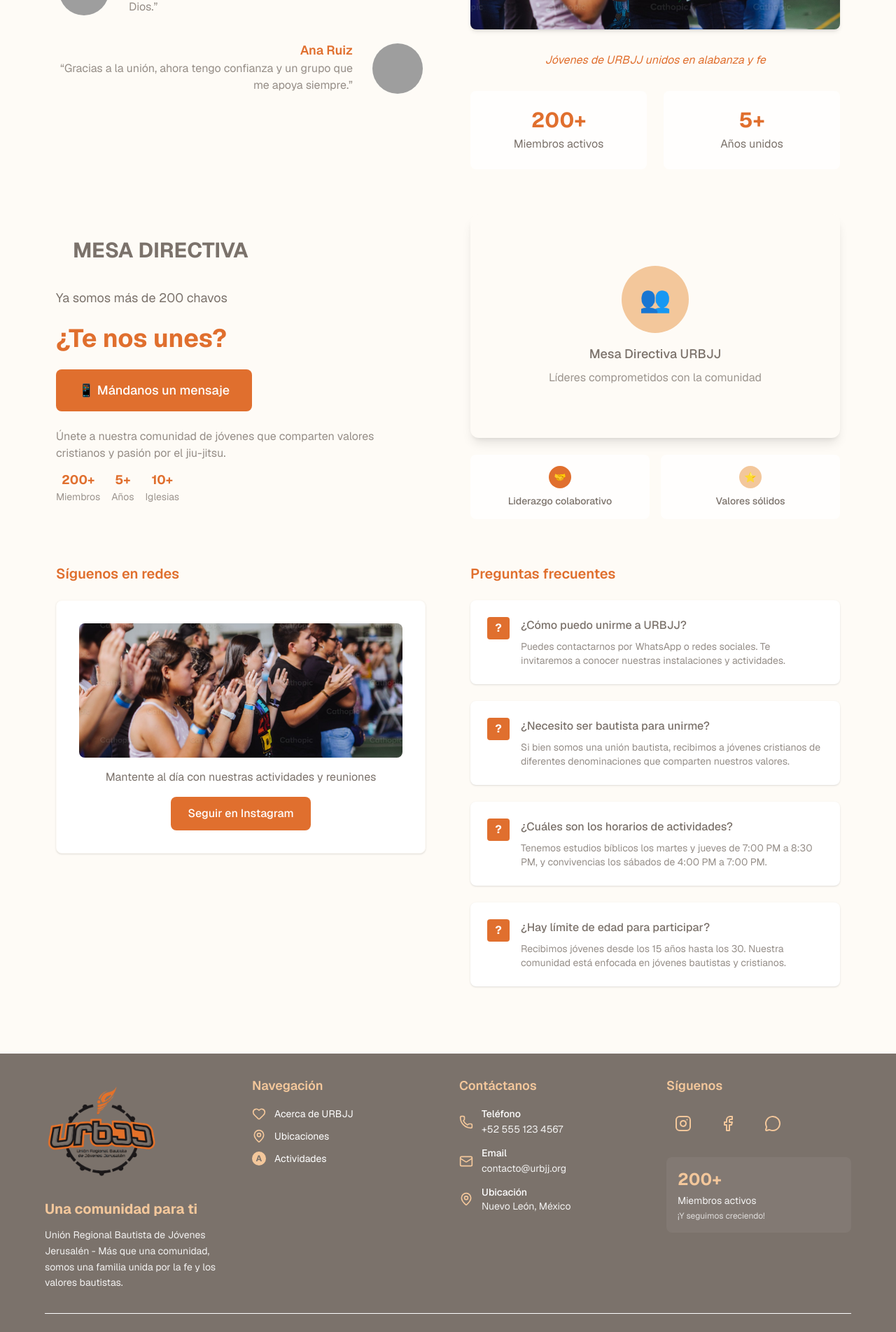
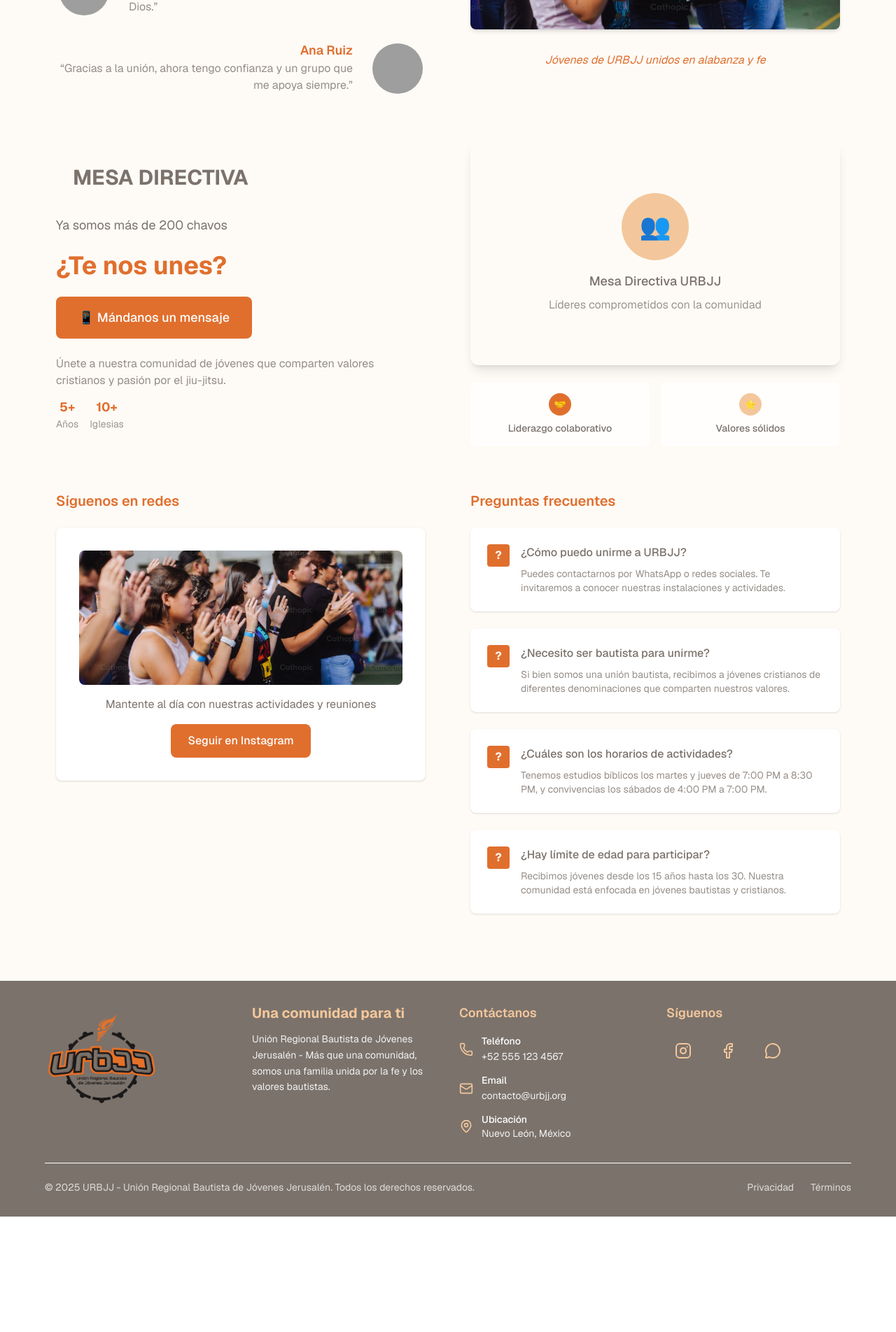
Before and after one commit to GermanxD/landing-page, a Next.js app: page / in a window 1280 px wide. Shown: the part 1480-3384 px from the top of the page at 70% size. After the commit the page ends 3219 px from the top, so only its background shows below. Built offline with nearby package versions, Linux system fonts and the light colour scheme; grey boxes are pictures that could not be loaded.

Commit message:
se quita navegacion del footer

```diff
--- a/src/components/DirectorsSection.js
+++ b/src/components/DirectorsSection.js
@@ -36,10 +36,6 @@ export default function DirectorsSection() {
                   Únete a nuestra comunidad de jóvenes que comparten valores cristianos y pasión por el jiu-jitsu.
                 </p>
                 <div className="flex gap-4 text-sm">
-                  <div className="text-center">
-                    <p className="font-bold text-lg" style={{ color: 'var(--cocoa-brown)' }}>200+</p>
-                    <p className="opacity-75" style={{ color: 'var(--dim-gray)' }}>Miembros</p>
-                  </div>
                   <div className="text-center">
                     <p className="font-bold text-lg" style={{ color: 'var(--cocoa-brown)' }}>5+</p>
                     <p className="opacity-75" style={{ color: 'var(--dim-gray)' }}>Años</p>
--- a/src/components/Footer.js
+++ b/src/components/Footer.js
@@ -18,41 +18,16 @@ export default function Footer() {
                         className="w-full h-full object-contain"
                     />
                 </div>
+            </div>
+
+            {/* Columna 2: Enlaces rápidos */}
+            <div className="col-span-1">
                 <h3 className="text-xl font-bold mb-3" style={{ color: 'var(--peach)' }}>
                     Una comunidad para ti
                 </h3>
                 <p className="text-sm opacity-90 leading-relaxed">
                     Unión Regional Bautista de Jóvenes Jerusalén - Más que una comunidad, somos una familia unida por la fe y los valores bautistas.
                 </p>
-            </div>
-
-            {/* Columna 2: Enlaces rápidos */}
-            <div className="col-span-1">
-              <h4 className="text-lg font-semibold mb-4" style={{ color: 'var(--peach)' }}>
-                Navegación
-              </h4>
-              <div className="space-y-3">
-                <Link href="/about" className="group block hover:translate-x-1 transition-all duration-200">
-                  <div className="flex items-center gap-3">
-                    <Heart className="w-5 h-5" style={{ color: 'var(--peach)' }} />
-                    <span className="text-sm group-hover:opacity-75">Acerca de URBJJ</span>
-                  </div>
-                </Link>
-                <Link href="/directorio" className="group block hover:translate-x-1 transition-all duration-200">
-                  <div className="flex items-center gap-3">
-                    <MapPin className="w-5 h-5" style={{ color: 'var(--peach)' }} />
-                    <span className="text-sm group-hover:opacity-75">Ubicaciones</span>
-                  </div>
-                </Link>
-                <Link href="/actividades" className="group block hover:translate-x-1 transition-all duration-200">
-                  <div className="flex items-center gap-3">
-                    <div className="w-5 h-5 rounded-full flex items-center justify-center" style={{ backgroundColor: 'var(--peach)' }}>
-                      <span className="text-xs font-bold" style={{ color: 'var(--dim-gray)' }}>A</span>
-                    </div>
-                    <span className="text-sm group-hover:opacity-75">Actividades</span>
-                  </div>
-                </Link>
-              </div>
             </div>
 
             {/* Columna 3: Información de contacto */}
@@ -120,11 +95,6 @@ export default function Footer() {
                   >
                     <MessageCircle className="w-6 h-6 group-hover:scale-110 transition-transform" style={{ color: 'var(--peach)' }} />
                   </a>
-                </div>
-                <div className="mt-6 p-4 rounded-lg" style={{ backgroundColor: 'rgba(255, 255, 255, 0.05)' }}>
-                  <p className="text-2xl font-bold mb-1" style={{ color: 'var(--peach)' }}>200+</p>
-                  <p className="text-sm opacity-90">Miembros activos</p>
-                  <p className="text-xs opacity-75 mt-1">¡Y seguimos creciendo!</p>
                 </div>
               </div>
             </div>
@@ -242,12 +212,6 @@ export default function Footer() {
                   <MessageCircle className="w-6 h-6 group-hover:scale-110 transition-transform" style={{ color: 'var(--peach)' }} />
                 </a>
               </div>
-
-              {/* Estadística destacada */}
-              <div className="inline-block p-3 rounded-lg" style={{ backgroundColor: 'rgba(255, 255, 255, 0.05)' }}>
-                <p className="text-lg font-bold" style={{ color: 'var(--peach)' }}>200+ miembros</p>
-                <p className="text-xs opacity-75">¡Y seguimos creciendo!</p>
-              </div>
             </div>
 
             {/* Copyright */}
--- a/src/components/UnionSection.js
+++ b/src/components/UnionSection.js
@@ -116,18 +116,6 @@ export default function UnionSection() {
           <p className="text-sm md:text-base italic text-center" style={{ color: 'var(--cocoa-brown)' }}>
             Jóvenes de URBJJ unidos en alabanza y fe
           </p>
-
-          {/* Estadísticas destacadas - Solo desktop */}
-          <div className="hidden md:grid md:grid-cols-2 gap-4 lg:gap-6">
-            <div className="text-center p-4 lg:p-6 rounded-lg" style={{ backgroundColor: 'rgba(255, 255, 255, 0.8)' }}>
-              <p className="text-2xl lg:text-3xl font-bold mb-1" style={{ color: 'var(--cocoa-brown)' }}>200+</p>
-              <p className="text-sm lg:text-base" style={{ color: 'var(--dim-gray)' }}>Miembros activos</p>
-            </div>
-            <div className="text-center p-4 lg:p-6 rounded-lg" style={{ backgroundColor: 'rgba(255, 255, 255, 0.8)' }}>
-              <p className="text-2xl lg:text-3xl font-bold mb-1" style={{ color: 'var(--cocoa-brown)' }}>5+</p>
-              <p className="text-sm lg:text-base" style={{ color: 'var(--dim-gray)' }}>Años unidos</p>
-            </div>
-          </div>
         </div>
       </div>
     </section>
```
